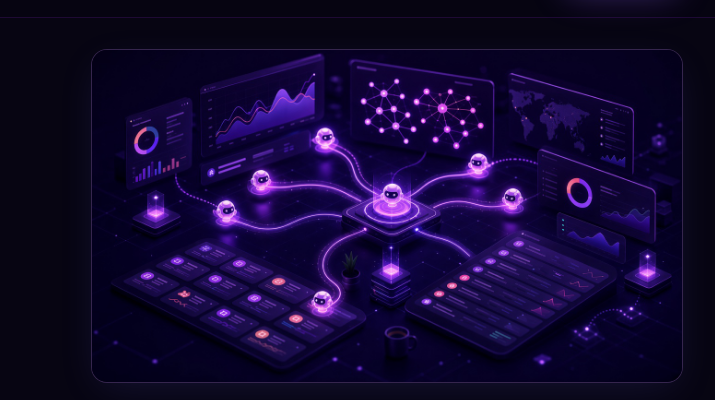
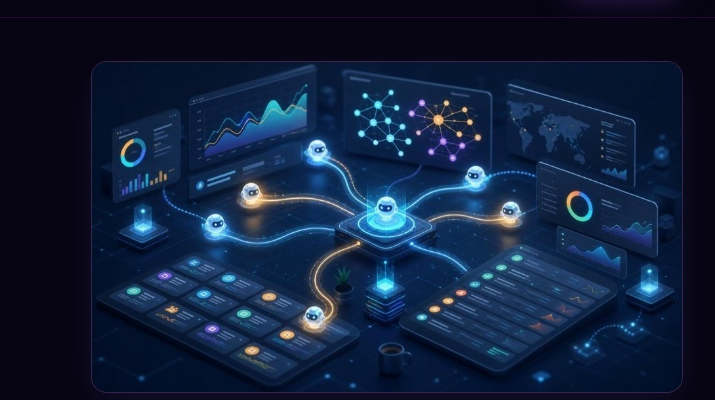
Before and after one commit to Saikumarsokam/medhainfotech-website, a plain HTML site: page index.html in a window 1280 px wide. Shown: the part 63-463 px from the top of the page, 565-1280 px from the left. Drawn offline with nearby package versions, Linux system fonts and the light colour scheme.

Commit message:
updated image

```diff
--- a/index.html
+++ b/index.html
@@ -232,10 +232,10 @@
 </div>
 </div>
 </div>
-<!-- Right hero illustration: compact, framed, aligned to the right -->
-<div class="lg:col-span-6 flex justify-center lg:justify-end lg:self-start lg:-mt-4">
-<figure class="w-full max-w-[540px] sm:max-w-[580px] lg:max-w-none ml-auto rounded-2xl overflow-hidden border border-purple-400/25 bg-[#070512] shadow-card-glow">
-<img alt="Isometric AI command center with a central robot hub linked to orbiting agents and glowing analytics panels" class="w-full h-auto block" src="assets/hero-ai-command-center.jpg?v=2"/>
+<!-- Right hero illustration -->
+<div class="lg:col-span-6 flex justify-center lg:justify-end lg:self-start lg:-mt-1">
+<figure class="w-full max-w-[420px] sm:max-w-[480px] lg:max-w-none ml-auto rounded-2xl overflow-hidden border border-purple-400/25 bg-[#070512] shadow-card-glow">
+<img alt="Isometric AI command center with a central robot hub linked to orbiting agents and glowing analytics panels" class="w-full h-auto block" src="assets/hero-command-center.jpg?v=4"/>
 </figure>
 </div>
 </div>
```
Also changed, not shown: assets/hero-command-center.jpg (added).
